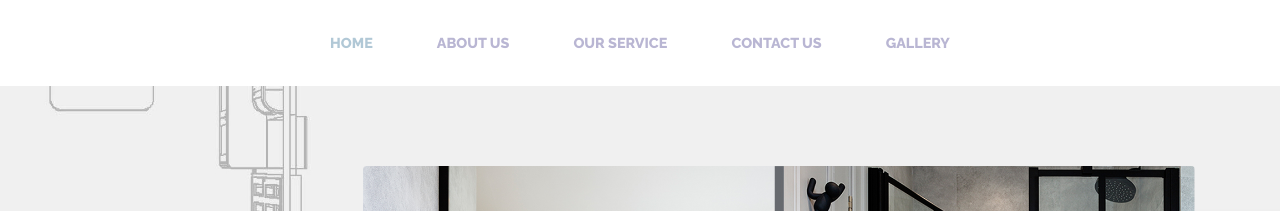
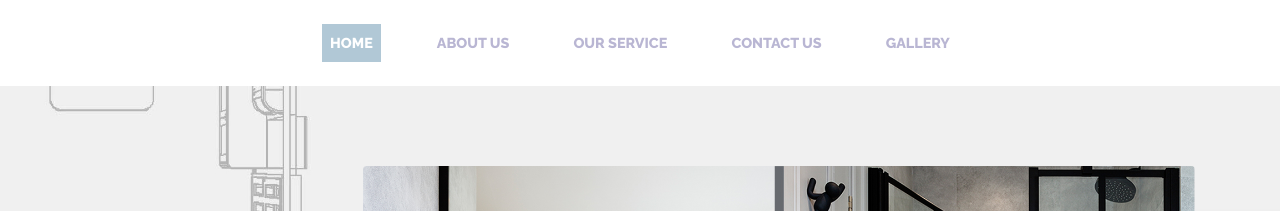
Before and after one commit to Ehuf/altracLiving, a website: page index.html in a window 1280 px wide. Shown: the part 274-485 px from the top of the page. Drawn offline with Linux system fonts and the light colour scheme.

Commit message:
changed navbar active, instagram working

```diff
--- a/css/business-casual.css
+++ b/css/business-casual.css
@@ -91,7 +91,8 @@ p {
 }
 
 #mainNav .navbar-nav .nav-item.active .nav-link {
-  color: #B1C8D6;
+  color: #ffffff;
+    background-color: #B1C8D6;
 }
 
 @media (min-width: 992px) {
```
